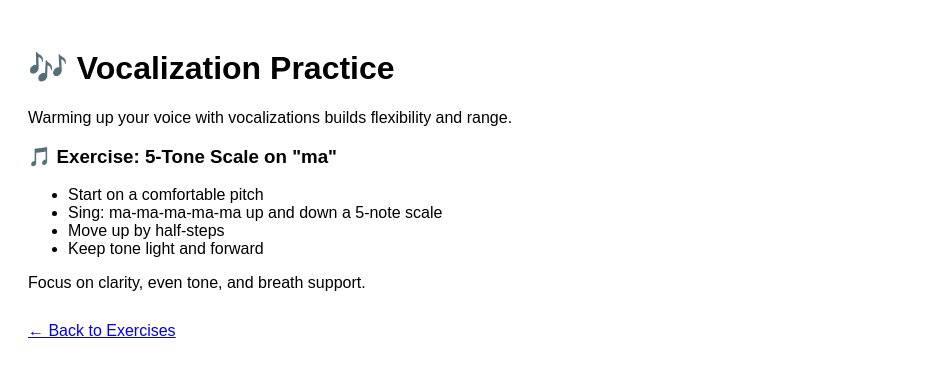
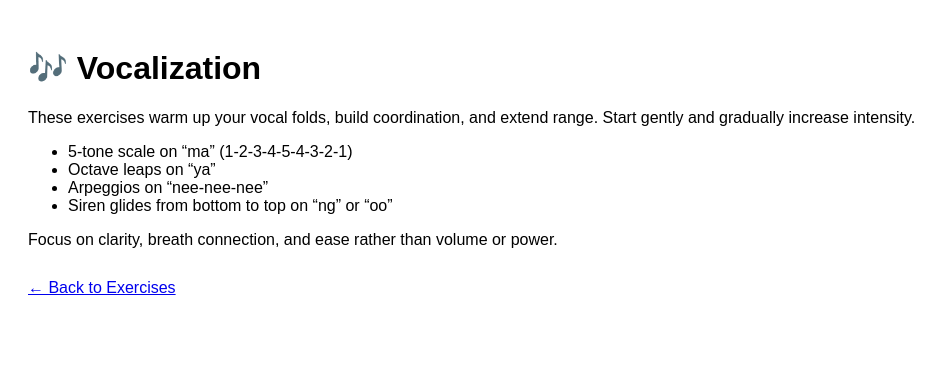
Before and after one commit to EranZ2025/VocalMaster, a Next.js app: page /exercises/vocalization in a window 1280 px wide. Shown: the top 374 px of the page, without its empty margins (0-947 px from the left). Built offline with nearby package versions, Linux system fonts and the light colour scheme.

Commit message:
Update vocalization.js

```diff
--- a/pages/exercises/vocalization.js
+++ b/pages/exercises/vocalization.js
@@ -1,22 +1,25 @@
+import React from 'react';
 import Link from 'next/link';
 
-export default function VocalizationPractice() {
+export default function Vocalization() {
   return (
     <div style={{ padding: '20px', fontFamily: 'Arial' }}>
-      <h1>🎶 Vocalization Practice</h1>
+      <h1>🎶 Vocalization</h1>
       <p>
-        Warming up your voice with vocalizations builds flexibility and range.
+        These exercises warm up your vocal folds, build coordination, and extend range. Start gently and gradually increase intensity.
       </p>
-      <h3>🎵 Exercise: 5-Tone Scale on "ma"</h3>
+
       <ul>
-        <li>Start on a comfortable pitch</li>
-        <li>Sing: ma-ma-ma-ma-ma up and down a 5-note scale</li>
-        <li>Move up by half-steps</li>
-        <li>Keep tone light and forward</li>
+        <li>5-tone scale on “ma” (1-2-3-4-5-4-3-2-1)</li>
+        <li>Octave leaps on “ya”</li>
+        <li>Arpeggios on “nee-nee-nee”</li>
+        <li>Siren glides from bottom to top on “ng” or “oo”</li>
       </ul>
+
       <p>
-        Focus on clarity, even tone, and breath support.
+        Focus on clarity, breath connection, and ease rather than volume or power.
       </p>
+
       <p style={{ marginTop: '30px' }}>
         <Link href="/exercises">← Back to Exercises</Link>
       </p>
```
